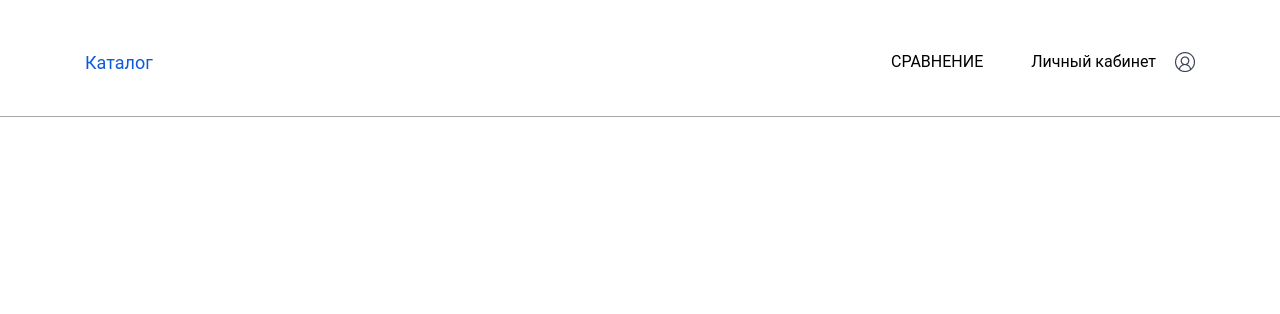
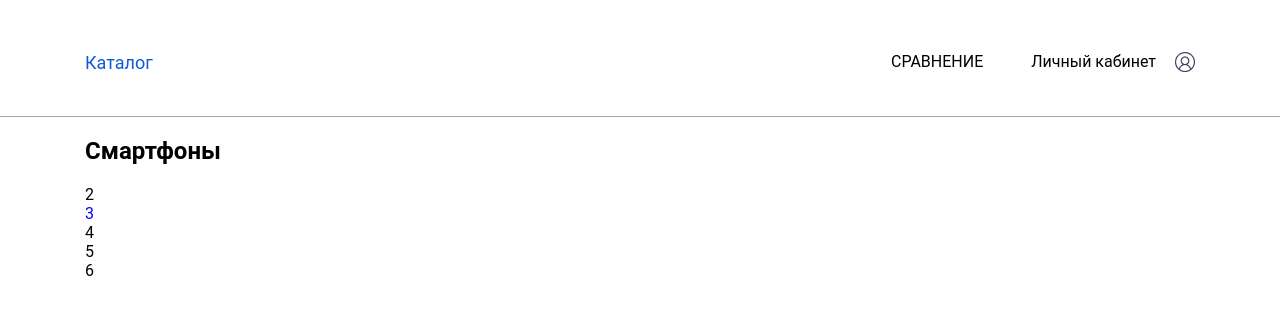
Before and after one commit to G28XYZ/test-spa-mobile-comparison, a React app: page / in a window 1280 px wide. Shown: the top 314 px of the page. Built offline with nearby package versions, Linux system fonts and the light colour scheme.

Commit message:
feat: экшн количество смартфонов

```diff
--- a/package.json
+++ b/package.json
@@ -28,6 +28,8 @@
     "html-webpack-plugin": "^5.5.0",
     "mini-css-extract-plugin": "^2.4.6",
     "postcss-loader": "^6.2.1",
+    "react-redux": "^7.2.6",
+    "redux": "^4.1.2",
     "source-map-loader": "^3.0.1",
     "typescript": "^4.5.4",
     "webpack": "^5.65.0",
--- a/src/components/App/App.tsx
+++ b/src/components/App/App.tsx
@@ -1,11 +1,15 @@
 import * as React from "react";
 import Header from "../Header/Header";
+import Devices from "../Devices/Devices";
 import "./style.css";
 
 const App = () => {
   return (
     <div className="page">
       <Header />
+      <main className="content">
+        <Devices />
+      </main>
     </div>
   );
 };
--- /dev/null
+++ b/src/components/Devices/Devices.tsx
@@ -0,0 +1,16 @@
+import * as React from "react";
+import CountDevices from "./common/CountDevices";
+import "./style.css";
+
+const Devices = () => {
+  return (
+    <section className="devices">
+      <div className="devices__header">
+        <h1 className="devices__title">Смартфоны</h1>
+        <CountDevices />
+      </div>
+    </section>
+  );
+};
+
+export default Devices;
--- /dev/null
+++ b/src/components/Devices/common/CountDevices.tsx
@@ -0,0 +1,32 @@
+import * as React from "react";
+import { connect } from "react-redux";
+import { compose } from "redux";
+import { setCount } from "../../../redux/actions";
+
+const CountDevices = ({ count, setCount }: any) => {
+  const maxCount = [2, 3, 4, 5, 6];
+  const mapCount = maxCount.map((num) => {
+    return (
+      <div
+        key={num}
+        className={num == count ? "devices__count_active" : "devices__count"}
+        onClick={() => setCount(num)}
+      >
+        {num}
+      </div>
+    );
+  });
+  return <div className="devices__count-list">{mapCount}</div>;
+};
+
+const mapStateToProps = (state: any) => {
+  return {
+    count: state.count,
+  };
+};
+
+const mapDispatchToProps = {
+  setCount,
+};
+
+export default compose(connect(mapStateToProps, mapDispatchToProps))(CountDevices);
--- /dev/null
+++ b/src/components/Devices/style.css
@@ -0,0 +1,8 @@
+.devices__count {
+  cursor: pointer;
+  width: max-content;
+}
+
+.devices__count_active {
+  color: blue;
+}
--- a/src/pages/index.tsx
+++ b/src/pages/index.tsx
@@ -1,6 +1,17 @@
 import * as React from "react";
 import * as ReactDOM from "react-dom";
+import { createStore } from "redux";
+import { Provider } from "react-redux";
 import App from "../components/App/App";
+import reducer from "../redux/reducer";
+
 import "./index.css";
 
-ReactDOM.render(<App />, document.querySelector("#root"));
+const store = createStore(reducer);
+
+ReactDOM.render(
+  <Provider store={store}>
+    <App />
+  </Provider>,
+  document.querySelector("#root")
+);
--- /dev/null
+++ b/src/redux/actions.tsx
@@ -0,0 +1,9 @@
+const setCount = (num: number) => ({
+  type: "ON_CHANGE_COUNT",
+  count: num,
+});
+
+const dec = () => ({ type: "DEC" });
+const rnd = () => ({ type: "RND", payload: Math.floor(Math.random() * 10) });
+
+export { setCount, dec, rnd };
--- /dev/null
+++ b/src/redux/reducer.tsx
@@ -0,0 +1,13 @@
+const initialState = { count: 3 };
+
+const reducer = (state = initialState, action: any) => {
+  switch (action.type) {
+    case "ON_CHANGE_COUNT":
+      console.log(action, state);
+      return { count: action.count };
+    default:
+      return state;
+  }
+};
+
+export default reducer;
--- a/src/utils/dataDevices.js
+++ b/src/utils/dataDevices.js
@@ -11,6 +11,7 @@ export const dataDevices = [
     gz: "60 Гц",
     diagonal: "6,1",
     wirelessСharging: true,
+    memory: "128 Гб",
   },
   {
     name: "Apple iPhone XR",
@@ -24,6 +25,7 @@ export const dataDevices = [
     gz: "60 Гц",
     diagonal: "6,1",
     wirelessСharging: true,
+    memory: "128 Гб",
   },
   {
     name: "Xiaomi Mi 11 Lite",
@@ -37,6 +39,7 @@ export const dataDevices = [
     gz: "90 Гц",
     diagonal: "6,55",
     wirelessСharging: false,
+    memory: "128 Гб",
   },
   {
     name: "Samsung Galaxy A72",
@@ -50,6 +53,7 @@ export const dataDevices = [
     gz: "90 Гц",
     diagonal: "6,7",
     wirelessСharging: true,
+    memory: "128 Гб",
   },
   {
     name: "Samsung Galaxy S21",
@@ -63,6 +67,7 @@ export const dataDevices = [
     gz: "120 Гц",
     diagonal: "6,2",
     wirelessСharging: true,
+    memory: "128 Гб",
   },
   {
     name: "Realme 8 pro",
@@ -76,5 +81,6 @@ export const dataDevices = [
     gz: "60 Гц",
     diagonal: "6,4",
     wirelessСharging: false,
+    memory: "128 Гб",
   },
 ];
```
Also changed, not shown: src/components/Smart/Devices.tsx (deleted, +0 -17 lines), src/components/Smart/style.css (deleted), 1 other file (tests, documents, lock files or other folders).
